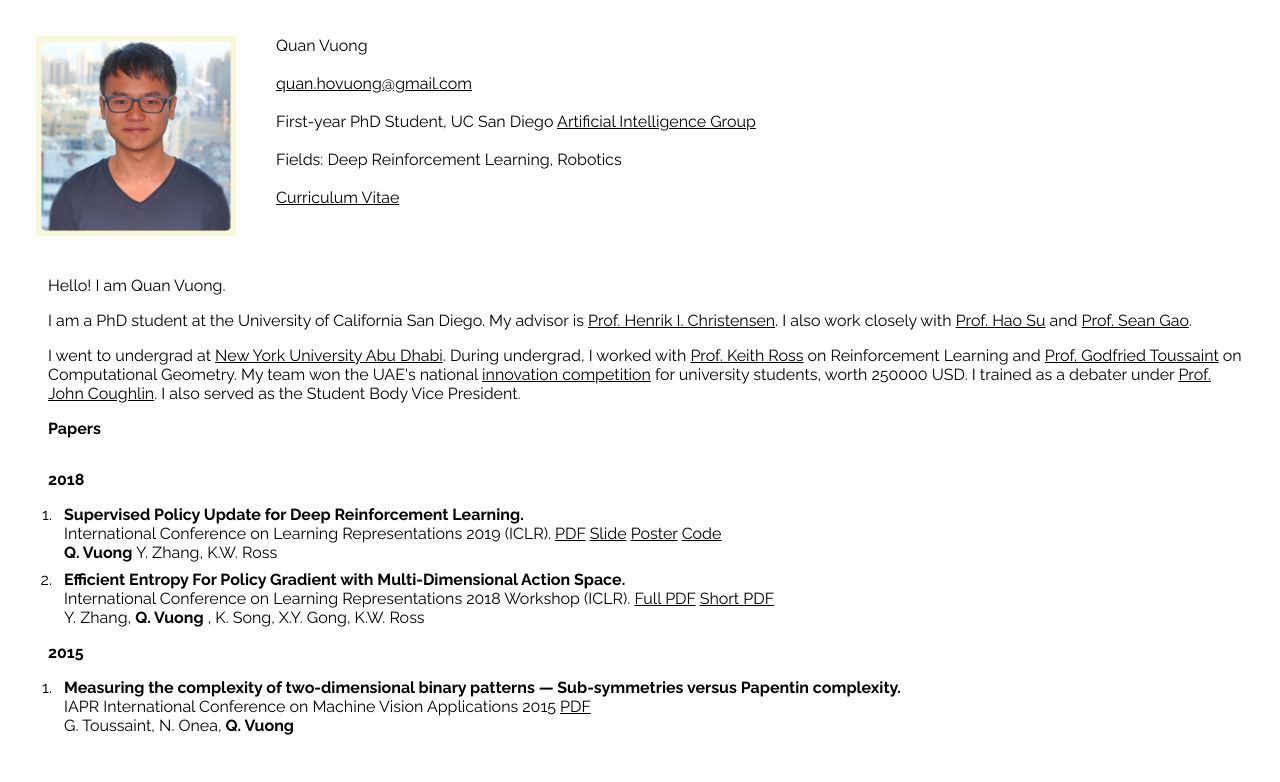
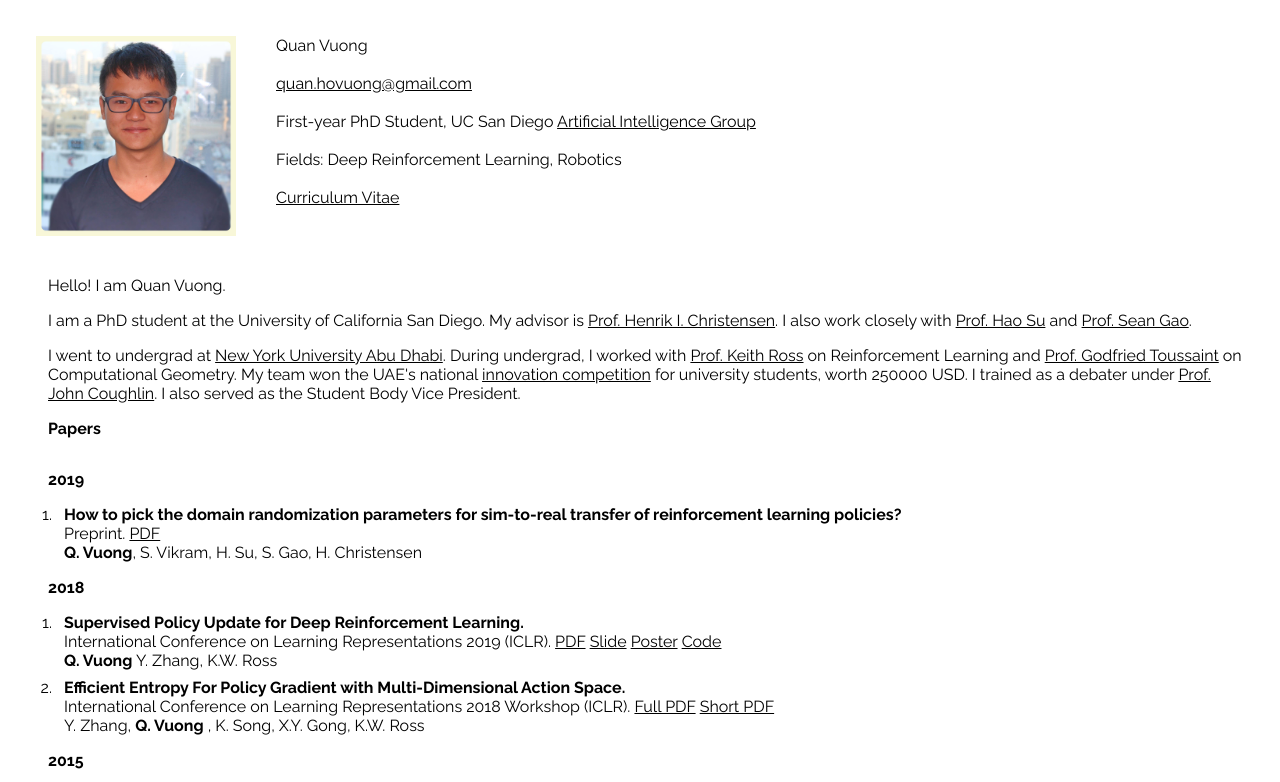
Before and after one commit to quanvuong/quanvuong.github.io, a React (Create React App) app: page / in a window 1280 px wide. Shown: the top 782 px of the page. Built offline with nearby package versions, Linux system fonts and the light colour scheme.

Commit message:
add sim to real domain rand paper

```diff
--- a/src/Papers.js
+++ b/src/Papers.js
@@ -14,6 +14,20 @@ class Papers extends Component {
         <div className="PaperHeader">Papers</div>
 
         <div>
+          <div className="YearHeader">2019</div>
+            <ol>
+              <li>
+                <div className="OnePaper">
+                  <div><strong>How to pick the domain randomization parameters for sim-to-real transfer of reinforcement learning policies?</strong></div>
+                  <div>Preprint. <a href="https://arxiv.org/abs/1903.11774">PDF</a></div>
+                  <div> <strong>Q. Vuong</strong>,  S. Vikram, H. Su, S. Gao, H. Christensen </div>
+                </div>
+              </li>
+
+            </ol>
+
+
+
           <div className="YearHeader">2018</div>
 
           <ol>
```
